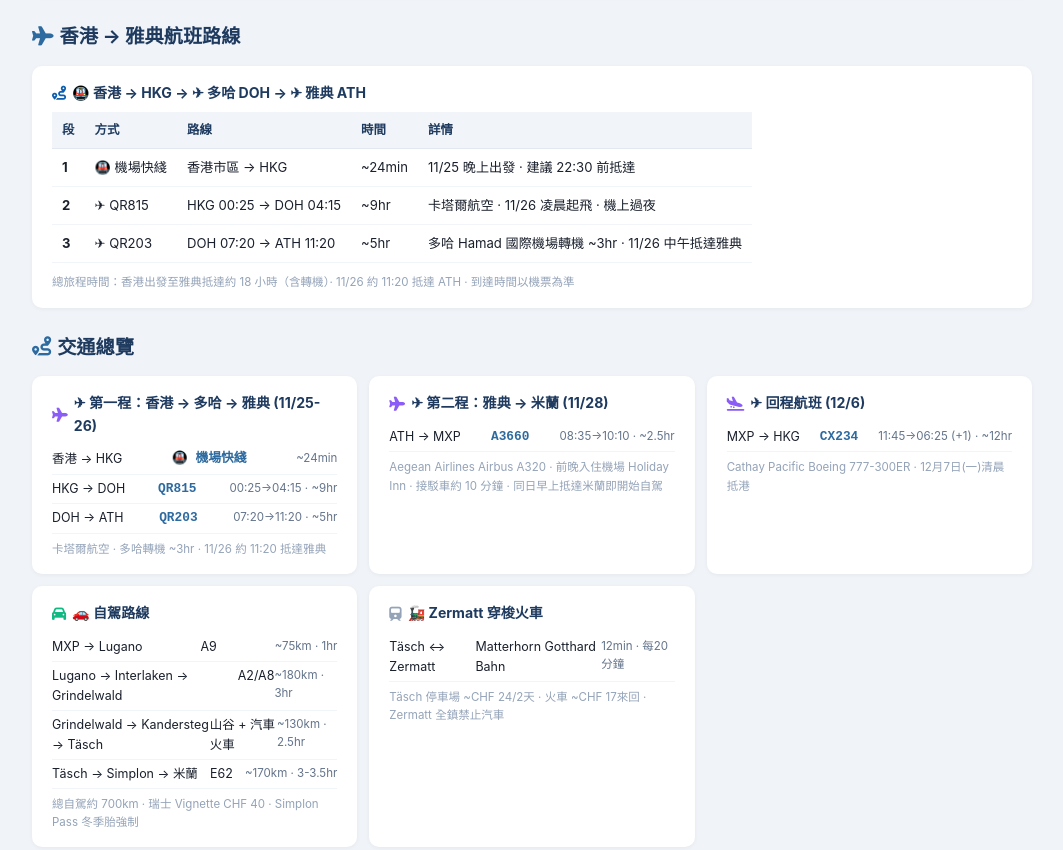
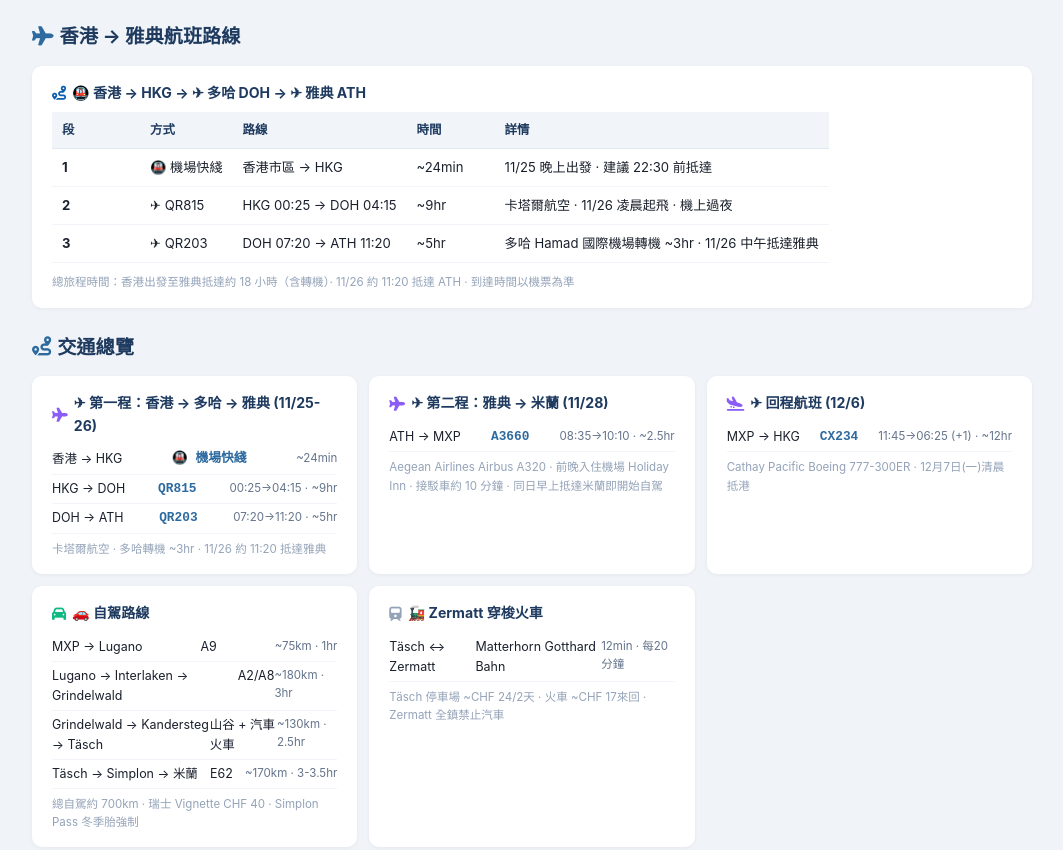
Before and after one commit to andyliuyanji/zermatt26, a plain HTML site: page index-mobile.html in a window 1280 px wide. Shown: the part 4837-5687 px from the top of the page, without its empty margins (108-1171 px from the left). Drawn offline with nearby package versions, Linux system fonts and the light colour scheme.

Commit message:
表格列加最小寬度，窄屏下溢出為左右滑動小窗
- .daytrip-table th/td 設 min-width（手機 88px / 桌面 90px）
- 純中文表格（通行證種類、特殊雪票、價格參考等）原本因可任意斷行
  而擠成 1-2 字窄列；現在最小列寬使表格超出容器，
  觸發 display:block + overflow-x:auto 的左右滑動小窗

Co-Authored-By: Claude Code <noreply@anthropic.com>

```diff
--- a/index-mobile.html
+++ b/index-mobile.html
@@ -69,8 +69,8 @@ body { font-family: -apple-system, BlinkMacSystemFont, "PingFang TC", "Noto Sans
 
 /* Day trip table (mobile) */
 .daytrip-table { width: 100%; border-collapse: collapse; font-size: 0.68rem; margin-top: 4px; display: block; overflow-x: auto; -webkit-overflow-scrolling: touch; }
-.daytrip-table th { background: #f1f5f9; padding: 6px 6px; text-align: left; font-weight: 700; color: #1e3a5f; font-size: 0.65rem; border-bottom: 1px solid #e2e8f0; }
-.daytrip-table td { padding: 6px 6px; border-bottom: 1px solid #f1f5f9; vertical-align: top; font-size: 0.68rem; }
+.daytrip-table th { background: #f1f5f9; padding: 6px 6px; text-align: left; font-weight: 700; color: #1e3a5f; font-size: 0.65rem; border-bottom: 1px solid #e2e8f0; min-width: 88px; }
+.daytrip-table td { padding: 6px 6px; border-bottom: 1px solid #f1f5f9; vertical-align: top; font-size: 0.68rem; min-width: 88px; }
 .daytrip-table .feasible { color: #16a34a; font-weight: 700; }
 .daytrip-table .warn { color: #d97706; font-weight: 700; }
 .daytrip-table .no { color: #dc2626; font-weight: 700; }
```
Also changed, not shown: index.html (+2 -2 lines).
